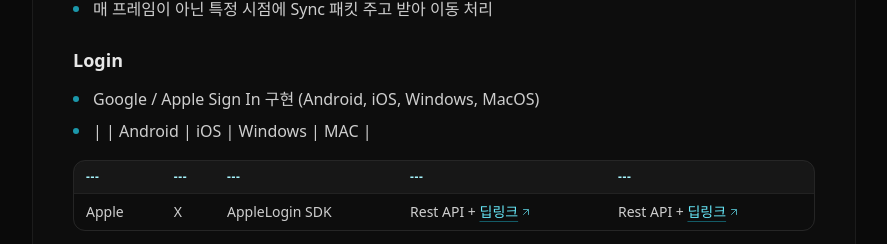
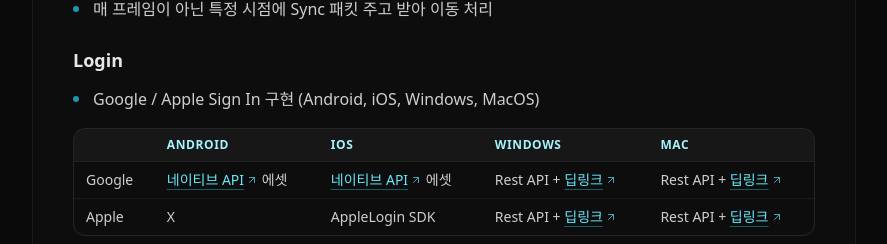
Before and after one commit to achieveonepark/achieveonepark.github.io, a React (Vite) app: page / in a window 1280 px wide. Shown: the part 5060-5304 px from the top of the page, without its empty margins (328-1215 px from the left). Built offline with nearby package versions, Linux system fonts and the light colour scheme.

Commit message:
feat: 렌더링 수정

```diff
--- a/src/components/PortfolioSite.tsx
+++ b/src/components/PortfolioSite.tsx
@@ -331,9 +331,10 @@ const renderMarkdown = (md: string, ctx: RenderContext): React.ReactNode => {
             }
         }
 
-        // Table: header line with |, followed by separator | --- | --- |
-        if (line.includes('|') && i + 1 < lines.length && /^\s*\|?[\s:|-]+\|[\s:|-]+/.test(lines[i + 1])) {
-            const headerCells = line.split('|').map(c => c.trim()).filter((c, idx, arr) => !(idx === 0 && c === '') && !(idx === arr.length - 1 && c === ''));
+        // Table: header line with | (also handles "- | ..." list-wrapped tables)
+        const tableHeaderLine = /^\s*-\s+(\|.*)$/.exec(line)?.[1] ?? line;
+        if (tableHeaderLine.includes('|') && i + 1 < lines.length && /^\s*\|?[\s:|-]+\|[\s:|-]+/.test(lines[i + 1])) {
+            const headerCells = tableHeaderLine.split('|').map(c => c.trim()).filter((c, idx, arr) => !(idx === 0 && c === '') && !(idx === arr.length - 1 && c === ''));
             i += 2; // skip header + separator
             const rows: string[][] = [];
             while (i < lines.length && lines[i].includes('|') && lines[i].trim() !== '') {
@@ -379,6 +380,8 @@ const renderMarkdown = (md: string, ctx: RenderContext): React.ReactNode => {
             while (i < lines.length && /^\s*-\s+/.test(lines[i])) {
                 const m = lines[i].match(/^(\s*)-\s+(.*)$/);
                 if (!m) break;
+                // If this list item is actually a table header, stop and let the table handler take over
+                if (m[2].startsWith('|') && i + 1 < lines.length && /^\s*\|?[\s:|-]+\|[\s:|-]+/.test(lines[i + 1])) break;
                 const depth = Math.floor(m[1].length / 2);
                 items.push({ depth, text: m[2] });
                 i++;
```
